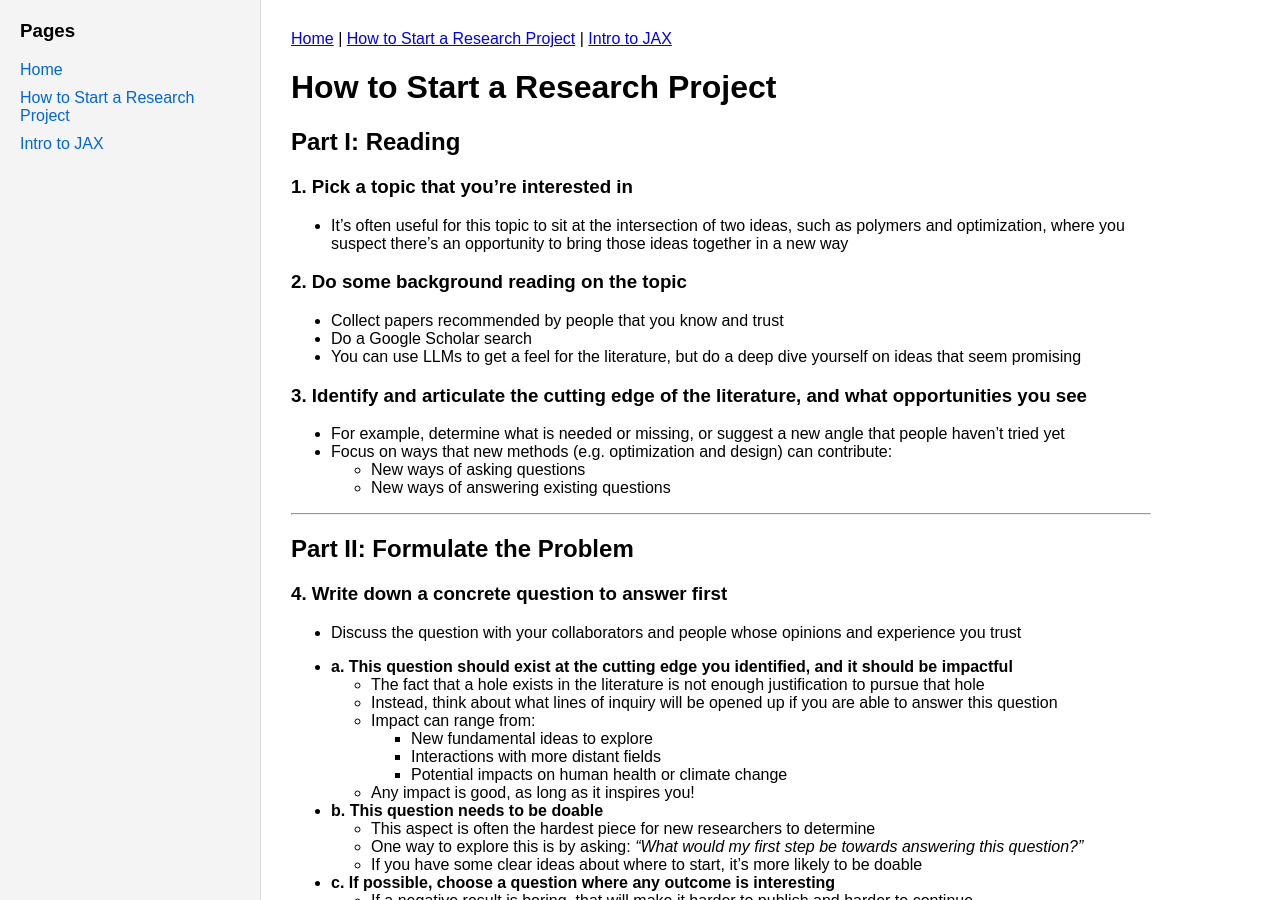
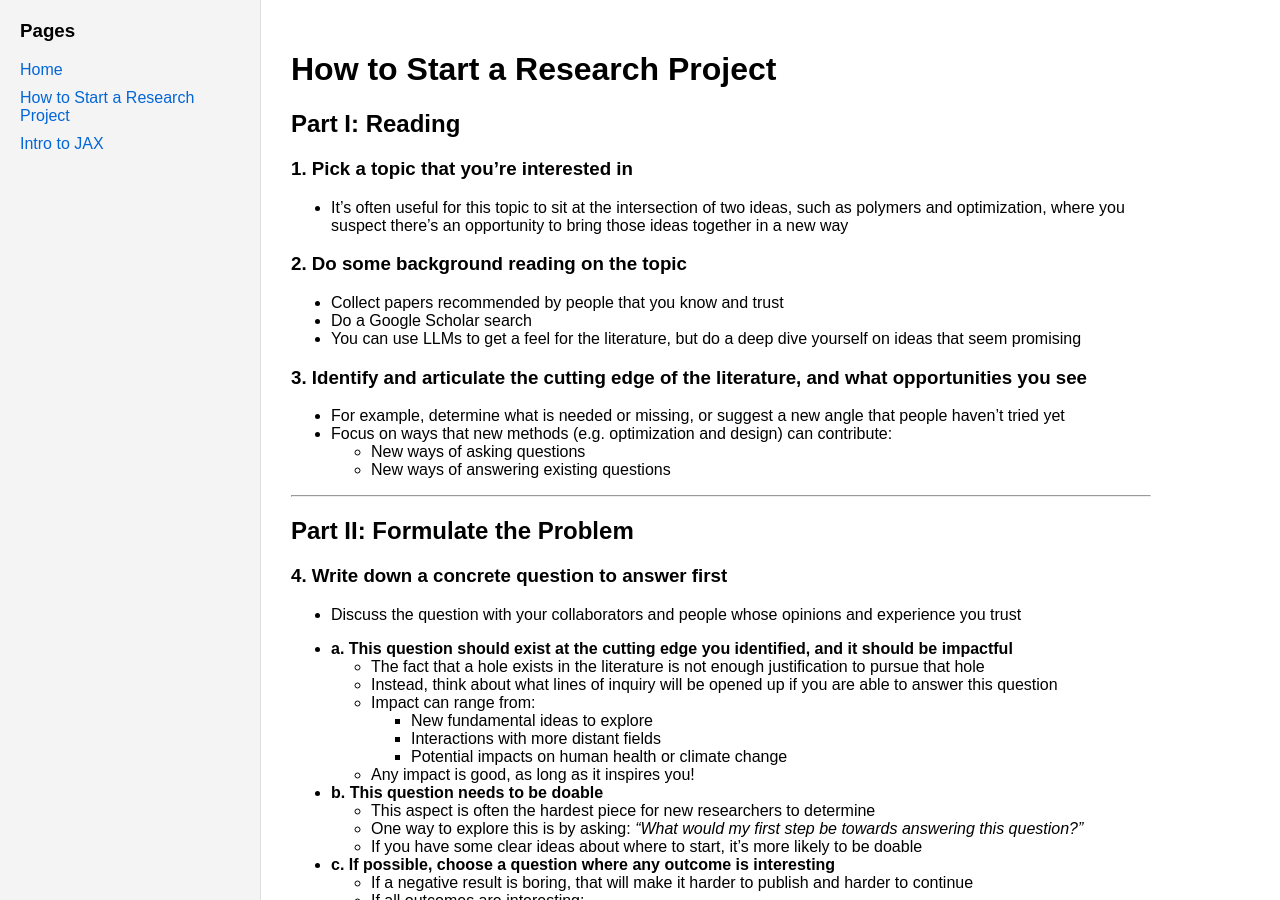
Before and after one commit to the-king-group/.github, a Jekyll site: the page built from wiki/How_to_Start_a_Research_Project.md, in a window 1280 px wide and 900 px high. Built offline with Jekyll 4.4.1, drawn with Linux system fonts in a browser that asks for light colours.

Commit message:
Update How_to_Start_a_Research_Project.md

```diff
--- a/wiki/How_to_Start_a_Research_Project.md
+++ b/wiki/How_to_Start_a_Research_Project.md
@@ -2,7 +2,6 @@
 layout: default
 title: How to Start a Research Project
 ---
-{% include nav.html %}
 
 # How to Start a Research Project
 
```
